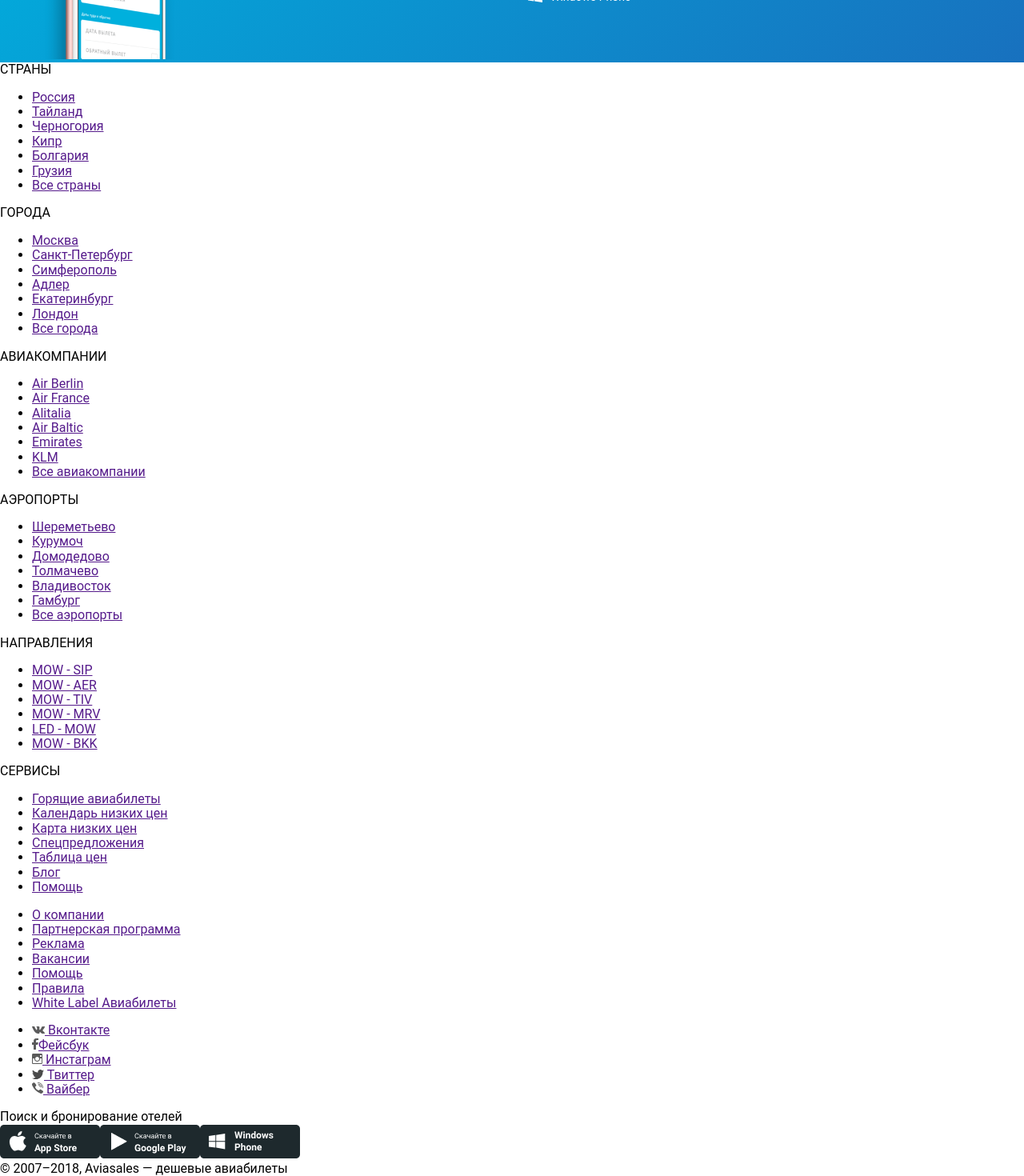
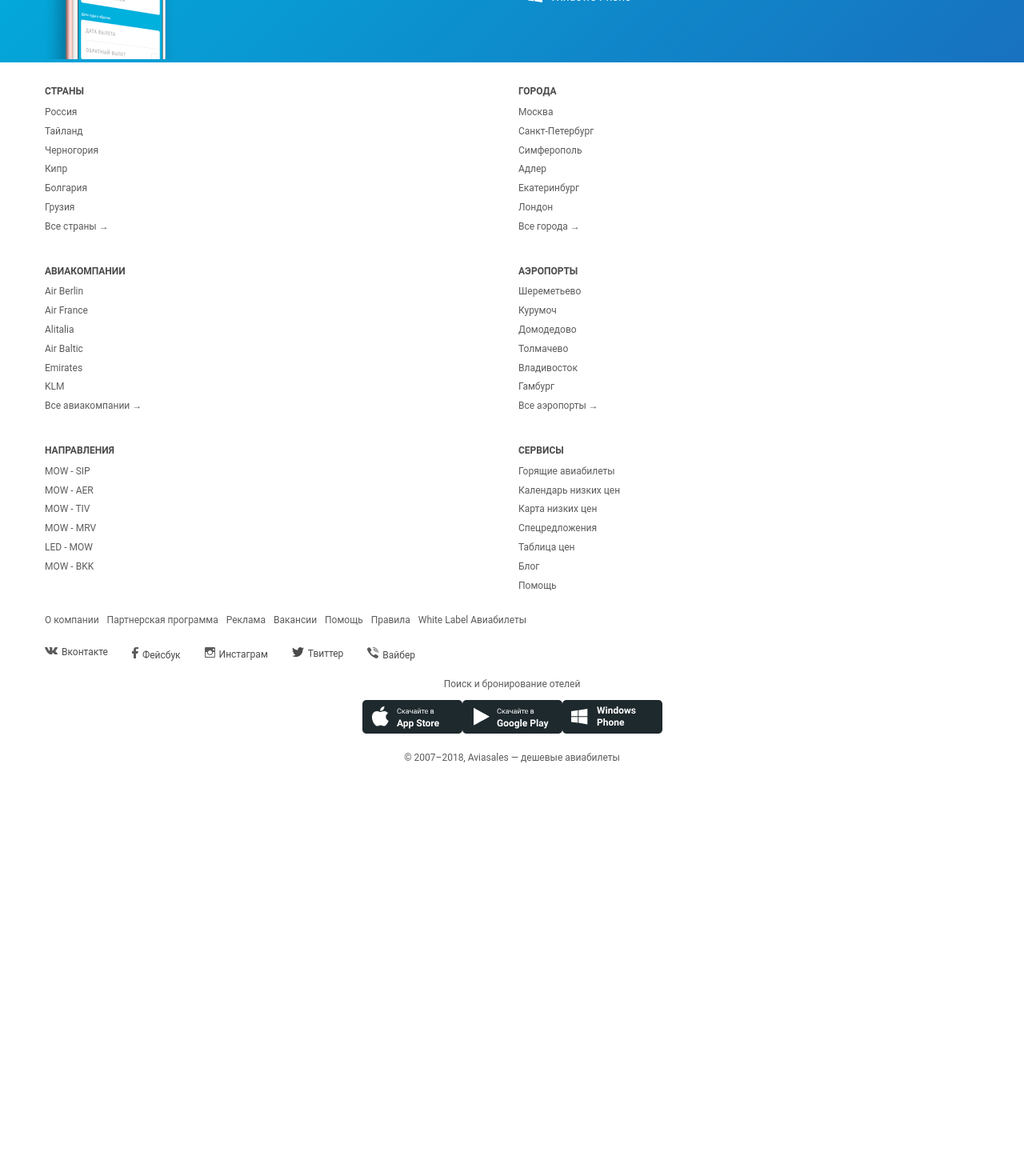
Before and after one commit to Ildarik/aviasales-demo-frontend, a React (Create React App) app: page / in a window 1280 px wide. Shown: the part 4961-6431 px from the top of the page at 80% size. After the commit the page ends 5936 px from the top, so only its background shows below. Built offline with nearby package versions, Linux system fonts and the light colour scheme; a web font is replaced by a local one.

Commit message:
Style & refactor footer

```diff
--- a/src/Footer/index.js
+++ b/src/Footer/index.js
@@ -9,219 +9,190 @@
 import googleplay from "./googleplay.svg";
 import windowsphone from "./windowsphone.svg";
 
-const Wrapper = styled.section``;
+const Links = styled.ul`
+  list-style: none;
+  font-size: 12px;
+  padding: 0;
+`;
+
+const LinksTitle = styled.h3`
+  margin-top: 30px;
+  font-size: 12px;
+  color: #4a4a4a;
+`;
+
+const Link = styled.li`
+  margin-top: 10px;
+  color: #5b5b5c;
+`;
+
+const SocialLink = styled.a`
+  text-decoration: none;
+  font-size: 12px;
+  color: #4a4a4a;
+  margin-right: 30px;
+  margin-top: 10px;
+`;
+
+const MainLink = styled.li`
+  display: inline;
+  margin-right: 10px;
+  color: #5b5b5c;
+  line-height: 2;
+`;
+
+const SocialIcon = styled.img`
+  margin-right: 5px;
+`;
+
+const Note = styled.p`
+  margin-top: 22px;
+  font-size: 12px;
+  color: #5b5b5c;
+  text-align: center;
+`;
+
+const Copyright = styled.div`
+  font-size: 12px;
+  color: #5b5b5c;
+  margin: 20px;
+`;
 
 export default () => (
-  <Wrapper>
+  <div className="container">
+    <div className="row">
+      <div className="col-xs-6">
         <nav>
-      <div>СТРАНЫ</div>
-      <ul>
-        <li>
-          <a href="">Россия</a>
-        </li>
-        <li>
-          <a href="">Тайланд</a>
-        </li>
-        <li>
-          <a href="">Черногория</a>
-        </li>
-        <li>
-          <a href="">Кипр</a>
-        </li>
-        <li>
-          <a href="">Болгария</a>
-        </li>
-        <li>
-          <a href="">Грузия</a>
-        </li>
-        <li>
-          <a href="">Все страны</a>
-        </li>
-      </ul>
+          <LinksTitle>СТРАНЫ</LinksTitle>
+          <Links>
+            <Link>Россия</Link>
+            <Link>Тайланд</Link>
+            <Link>Черногория</Link>
+            <Link>Кипр</Link>
+            <Link>Болгария</Link>
+            <Link>Грузия</Link>
+            <Link>Все страны →</Link>
+          </Links>
         </nav>
+      </div>
+      <div className="col-xs-6">
         <nav>
-      <div>ГОРОДА</div>
-      <ul>
-        <li>
-          <a href="">Москва</a>
-        </li>
-        <li>
-          <a href="">Санкт-Петербург</a>
-        </li>
-        <li>
-          <a href="">Симферополь</a>
-        </li>
-        <li>
-          <a href="">Адлер</a>
-        </li>
-        <li>
-          <a href="">Екатеринбург</a>
-        </li>
-        <li>
-          <a href="">Лондон</a>
-        </li>
-        <li>
-          <a href="">Все города</a>
-        </li>
-      </ul>
+          <LinksTitle>ГОРОДА</LinksTitle>
+          <Links>
+            <Link>Москва</Link>
+            <Link>Санкт-Петербург</Link>
+            <Link>Симферополь</Link>
+            <Link>Адлер</Link>
+            <Link>Екатеринбург</Link>
+            <Link>Лондон</Link>
+            <Link>Все города →</Link>
+          </Links>
         </nav>
+      </div>
+      <div className="col-xs-6">
         <nav>
-      <div>АВИАКОМПАНИИ</div>
-      <ul>
-        <li>
-          <a href="">Air Berlin</a>
-        </li>
-        <li>
-          <a href="">Air France</a>
-        </li>
-        <li>
-          <a href="">Alitalia</a>
-        </li>
-        <li>
-          <a href="">Air Baltic</a>
-        </li>
-        <li>
-          <a href="">Emirates</a>
-        </li>
-        <li>
-          <a href="">KLM</a>
-        </li>
-        <li>
-          <a href="">Все авиакомпании</a>
-        </li>
-      </ul>
+          <Links>
+            <LinksTitle>АВИАКОМПАНИИ</LinksTitle>
+            <Link>Air Berlin</Link>
+            <Link>Air France</Link>
+            <Link>Alitalia</Link>
+            <Link>Air Baltic</Link>
+            <Link>Emirates</Link>
+            <Link>KLM</Link>
+            <Link>Все авиакомпании →</Link>
+          </Links>
         </nav>
+      </div>
+      <div className="col-xs-6">
         <nav>
-      <div>АЭРОПОРТЫ</div>
-      <ul>
-        <li>
-          <a href="">Шереметьево</a>
-        </li>
-        <li>
-          <a href="">Курумоч</a>
-        </li>
-        <li>
-          <a href="">Домодедово</a>
-        </li>
-        <li>
-          <a href="">Толмачево</a>
-        </li>
-        <li>
-          <a href="">Владивосток</a>
-        </li>
-        <li>
-          <a href="">Гамбург</a>
-        </li>
-        <li>
-          <a href="">Все аэропорты</a>
-        </li>
-      </ul>
+          <Links>
+            <LinksTitle>АЭРОПОРТЫ</LinksTitle>
+            <Link>Шереметьево</Link>
+            <Link>Курумоч</Link>
+            <Link>Домодедово</Link>
+            <Link>Толмачево</Link>
+            <Link>Владивосток</Link>
+            <Link>Гамбург</Link>
+            <Link>Все аэропорты →</Link>
+          </Links>
         </nav>
+      </div>
+      <div className="col-xs-6">
         <nav>
-      <div>НАПРАВЛЕНИЯ</div>
-      <ul>
-        <li>
-          <a href="">MOW - SIP</a>
-        </li>
-        <li>
-          <a href="">MOW - AER</a>
-        </li>
-        <li>
-          <a href="">MOW - TIV</a>
-        </li>
-        <li>
-          <a href="">MOW - MRV</a>
-        </li>
-        <li>
-          <a href="">LED - MOW</a>
-        </li>
-        <li>
-          <a href="">MOW - BKK</a>
-        </li>
-      </ul>
+          <Links>
+            <LinksTitle>НАПРАВЛЕНИЯ</LinksTitle>
+            <Link>MOW - SIP</Link>
+            <Link>MOW - AER</Link>
+            <Link>MOW - TIV</Link>
+            <Link>MOW - MRV</Link>
+            <Link>LED - MOW</Link>
+            <Link>MOW - BKK</Link>
+          </Links>
         </nav>
+      </div>
+      <div className="col-xs-6">
         <nav>
-      <div>СЕРВИСЫ</div>
-      <ul>
-        <li>
-          <a href="">Горящие авиабилеты</a>
-        </li>
-        <li>
-          <a href="">Календарь низких цен</a>
-        </li>
-        <li>
-          <a href="">Карта низких цен</a>
-        </li>
-        <li>
-          <a href="">Спецпредложения</a>
-        </li>
-        <li>
-          <a href="">Таблица цен</a>
-        </li>
-        <li>
-          <a href="">Блог</a>
-        </li>
-        <li>
-          <a href="">Помощь</a>
-        </li>
-      </ul>
+          <LinksTitle>СЕРВИСЫ</LinksTitle>
+          <Links>
+            <Link>Горящие авиабилеты</Link>
+            <Link>Календарь низких цен</Link>
+            <Link>Карта низких цен</Link>
+            <Link>Спецредложения</Link>
+            <Link>Таблица цен</Link>
+            <Link>Блог</Link>
+            <Link>Помощь</Link>
+          </Links>
         </nav>
-    <div>
-      <nav>
-        <ul>
-          <li>
-            <a href="">О компании</a>
-          </li>
-          <li>
-            <a href="">Партнерская программа</a>
-          </li>
-          <li>
-            <a href="">Реклама</a>
-          </li>
-          <li>
-            <a href="">Вакансии</a>
-          </li>
-          <li>
-            <a href="">Помощь</a>
-          </li>
-          <li>
-            <a href="">Правила</a>
-          </li>
-          <li>
-            <a href="">White Label Авиабилеты</a>
-          </li>
-        </ul>
-      </nav>
-      <ul>
-        <li>
-          <a href="">
-            <img src={vk} alt="" /> Вконтакте
-          </a>
-        </li>
-        <li>
-          <a href="">
-            <img src={fb} alt="" />Фейсбук
-          </a>
-        </li>
-        <li>
-          <a href="">
-            <img src={instagram} alt="" /> Инстаграм
-          </a>
-        </li>
-        <li>
-          <a href="">
-            <img src={twitter} alt="" /> Твиттер
-          </a>
-        </li>
-        <li>
-          <a href="">
-            <img src={viber} alt="" /> Вайбер
-          </a>
-        </li>
-      </ul>
-      <div>Поиск и бронирование отелей</div>
+      </div>
     </div>
     <div>
+      <div className="row">
+        <div className="col-xs-12">
+          <nav>
+            <Links>
+              <MainLink>О компании</MainLink>
+              <MainLink>Партнерская программа</MainLink>
+              <MainLink>Реклама</MainLink>
+              <MainLink>Вакансии</MainLink>
+              <MainLink>Помощь</MainLink>
+              <MainLink>Правила</MainLink>
+              <MainLink>White Label Авиабилеты</MainLink>
+            </Links>
+          </nav>
+        </div>
+      </div>
+      <div className="container">
+        <div className="row">
+          <SocialLink>
+            <SocialIcon src={vk} alt="" />
+            Вконтакте
+          </SocialLink>
+          <SocialLink>
+            <SocialIcon src={fb} alt="" />
+            Фейсбук
+          </SocialLink>
+          <SocialLink>
+            <SocialIcon src={instagram} alt="" />
+            Инстаграм
+          </SocialLink>
+          <SocialLink>
+            <SocialIcon src={twitter} alt="" />
+            Твиттер
+          </SocialLink>
+          <SocialLink>
+            <SocialIcon src={viber} alt="" />
+            Вайбер
+          </SocialLink>
+        </div>
+      </div>
+      <div className="row">
+        <div className="col-xs-12">
+          <Note>Поиск и бронирование отелей</Note>
+        </div>
+      </div>
+    </div>
+    <div className="row center-xs">
+      <div className="col-xs-4">
         <a>
           <img src={appstore} alt="" />
         </a>
@@ -232,6 +203,9 @@
           <img src={windowsphone} alt="" />
         </a>
       </div>
-    <div>© 2007–2018, Aviasales — дешевые авиабилеты</div>
-  </Wrapper>
+    </div>
+    <div className="row center-xs">
+      <Copyright>© 2007–2018, Aviasales — дешевые авиабилеты</Copyright>
+    </div>
+  </div>
 );
```
Lines whose indentation alone changed are shown as unchanged.
